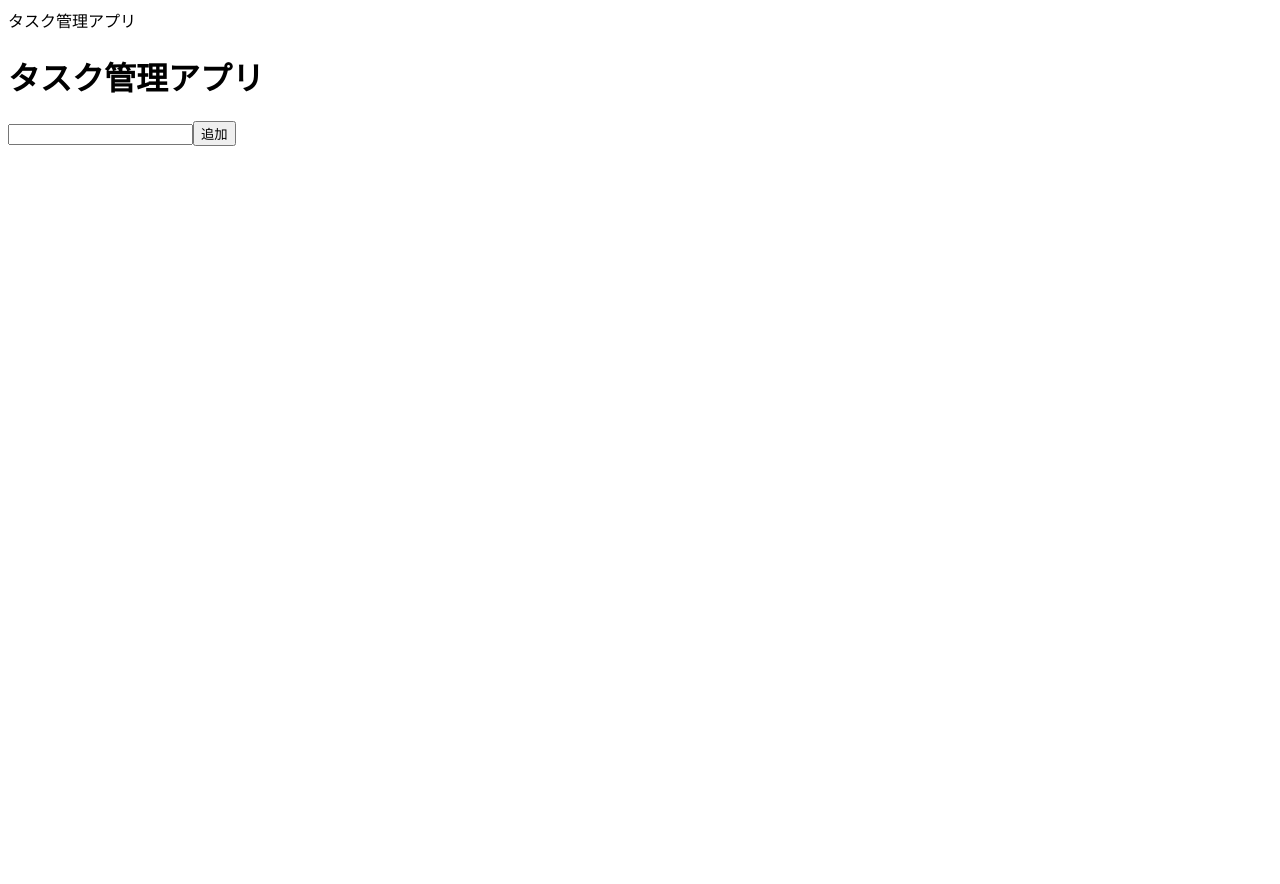
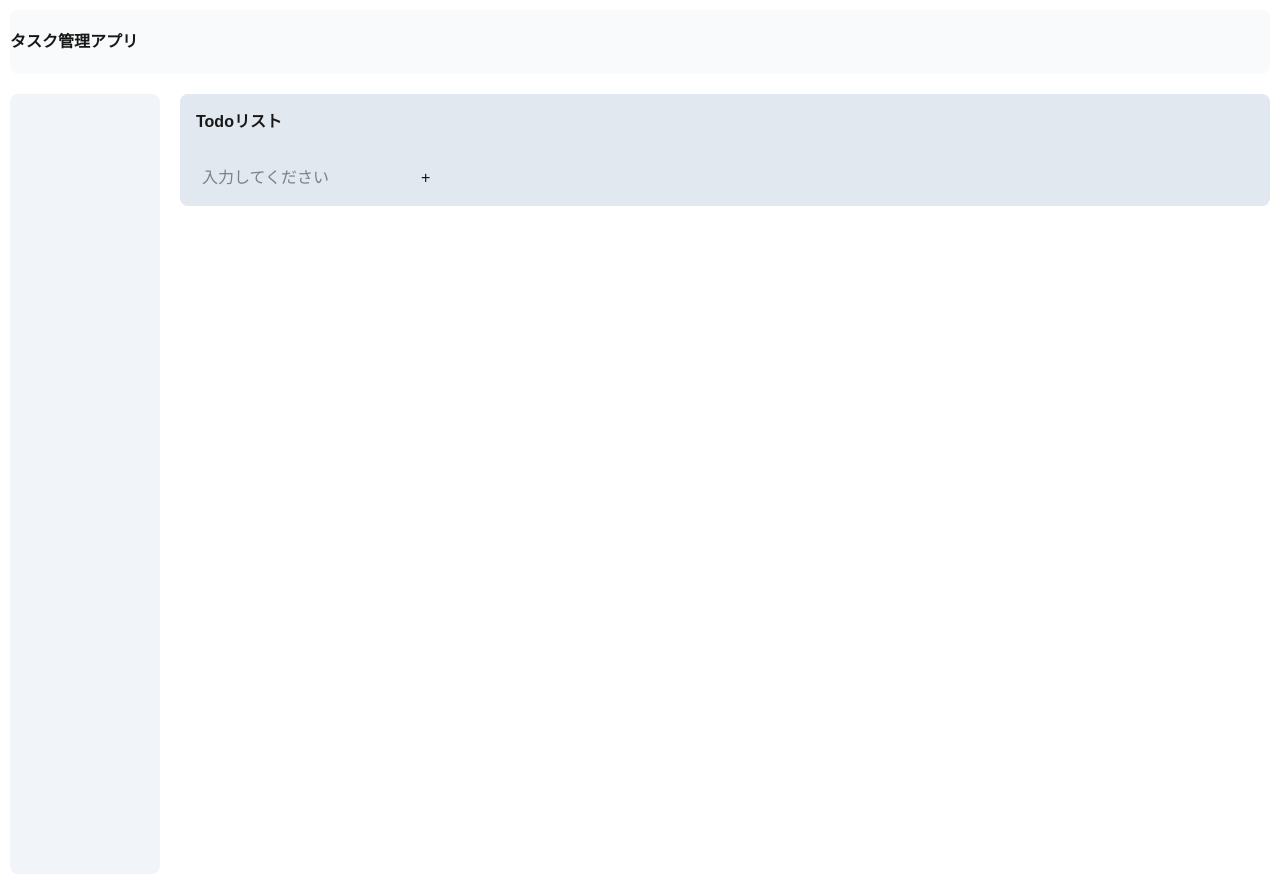
Before and after one commit to sako0515/task-app, a Next.js app: page / in a window 1280 px wide. Before the commit the page ends 800 px from the top, so only its background shows below. Built offline with nearby package versions, Linux system fonts and the light colour scheme.

Commit message:
💄 新しくスタイリングしました。

```diff
--- a/app/layout.tsx
+++ b/app/layout.tsx
@@ -1,3 +1,4 @@
+import "./globals.css";
 
 export default function RootLayout({
   children,
@@ -6,9 +7,18 @@ export default function RootLayout({
 }>) {
   return (
     <html lang="ja">
-      <body>
-        <header>タスク管理アプリ</header>
-        <main>{children}</main>
+      <body className="m-0 min-h-screen">
+        <header className="m-[10px] h-[64px] bg-slate-50 rounded-lg">
+          <h1 className="pt-[20px] font-bold">タスク管理アプリ</h1>
+        </header>
+        <div className="flex min-h-screen">
+          <aside className="m-[10px] w-[150px] bg-slate-100 rounded-lg">
+            <nav className="flex pt-[20px]">
+
+            </nav>
+          </aside>
+          <main className="flex-1 m-[10px]">{children}</main>
+        </div>
       </body>
     </html>
   );
--- a/app/page.tsx
+++ b/app/page.tsx
@@ -20,31 +20,35 @@ export default function Home() {
     setNewTask("");
   }, [newTask]);
 
+  const updateStatus = useCallback((id: number, newStatus: Task["status"]) => {
+    setTasks((prevTasks) =>
+      prevTasks.map((prevTask) =>
+        prevTask.id === id ? { ...prevTask, status: newStatus } : prevTask
+      )
+    );
+  }, []);
+
   return (
-    <div>
-      <h1>タスク管理アプリ</h1>
-      <input value={newTask} onChange={(e) => setNewTask(e.target.value)} />
-      <button onClick={addTask}>追加</button>
-      <ul>
+    <div className="flex flex-col bg-slate-200 rounded-lg">
+      <h1 className="m-[16px] font-bold">Todoリスト</h1>
+      <div className="flex m-[16px]">
+        <input className="pl-[6px]" placeholder="入力してください" value={newTask} onChange={(e) => setNewTask(e.target.value)} />
+        <button className="ml-[12px]" onClick={addTask}>+</button>
+      </div>
+      <ul className="flex w-[100%] ">
           {tasks.map((task) => (
-          <li key={task.id}>
-            <div>{task.title}</div>
+            <li className="bg-slate-300 rounded-lg m-[16px] h-[160px]" key={task.id}>
               <select
                 value={task.status}
                 onChange={(e) =>
-                setTasks(
-                  tasks.map((t) =>
-                    t.id === task.id
-                      ? { ...t, status: e.target.value as Task["status"] }
-                      : t
-                  )
-                )
+                  updateStatus(task.id, e.target.value as Task["status"])
                 }
               >
                 <option value="ToDo">ToDo</option>
                 <option value="InProgress">In Progress</option>
                 <option value="Done">Done</option>
               </select>
+              <div>{task.title}</div>
             </li>
           ))}
       </ul>
```
Lines whose indentation alone changed are shown as unchanged.
